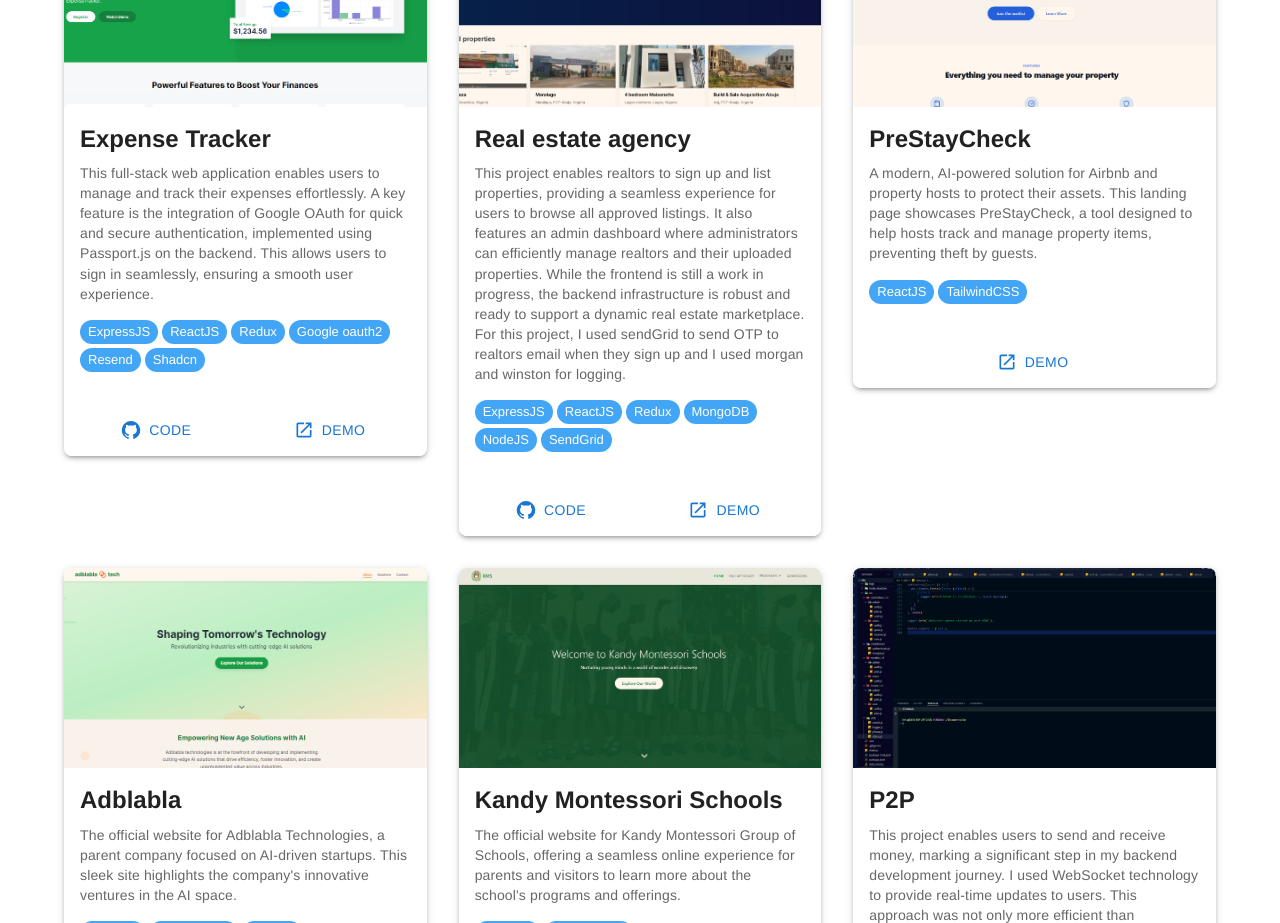
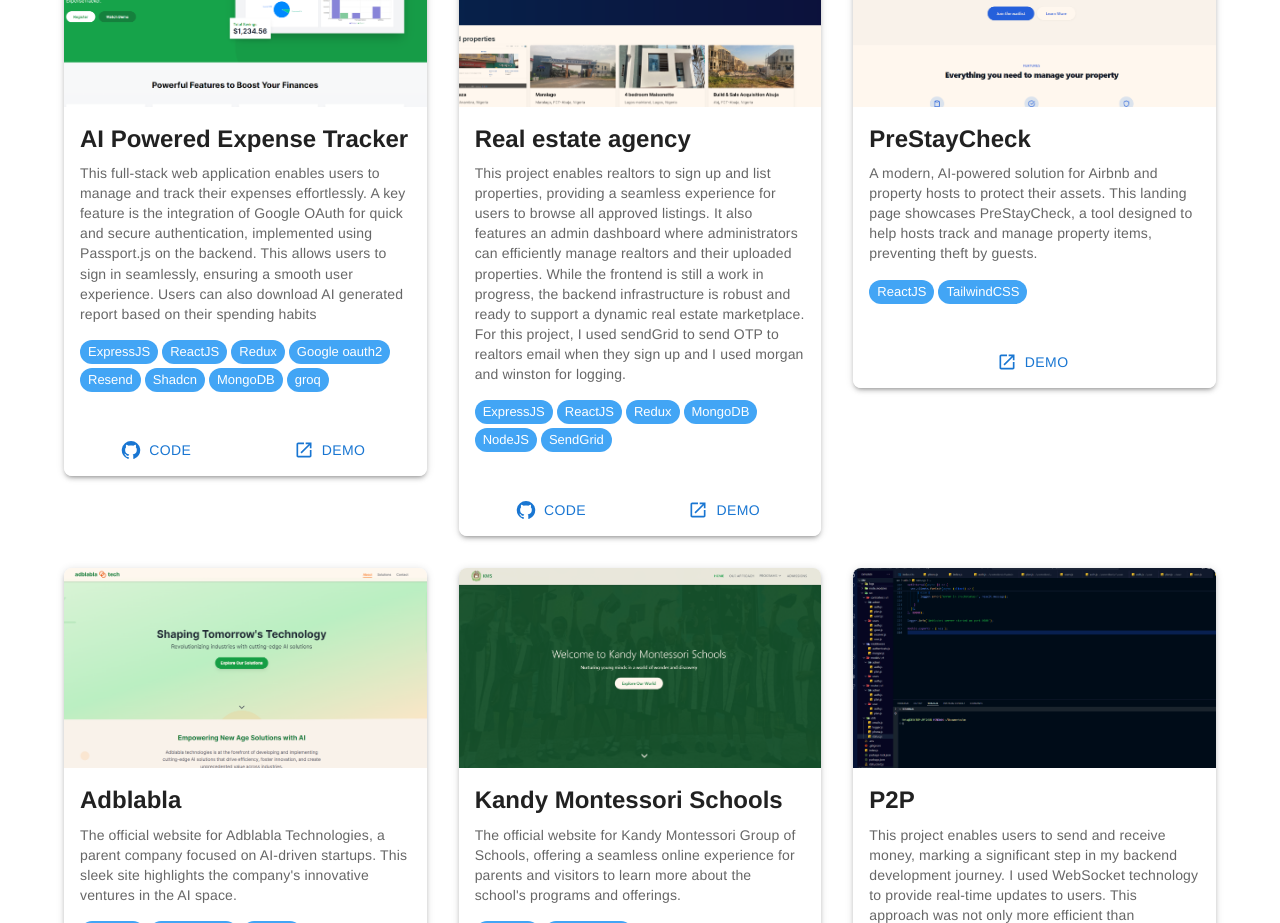
Before and after one commit to Netacci/portfolio-new, a React (Vite) app: page / in a window 1280 px wide. Shown: the part 1100-2023 px from the top of the page. Built offline with nearby package versions, Linux system fonts and the light colour scheme.

Commit message:
update portoflor styles

```diff
--- a/src/data/project.js
+++ b/src/data/project.js
@@ -15,9 +15,9 @@ import Kandy from '../assets/projects/kandy.png';
 
 export const projects = [
   {
-    name: 'Expense Tracker',
+    name: 'AI Powered Expense Tracker',
     description:
-      'This full-stack web application enables users to manage and track their expenses effortlessly. A key feature is the integration of Google OAuth for quick and secure authentication, implemented using Passport.js on the backend. This allows users to sign in seamlessly, ensuring a smooth user experience.',
+      'This full-stack web application enables users to manage and track their expenses effortlessly. A key feature is the integration of Google OAuth for quick and secure authentication, implemented using Passport.js on the backend. This allows users to sign in seamlessly, ensuring a smooth user experience. Users can also download AI generated report based on their spending habits',
     github: 'https://github.com/Netacci/expenseTracker',
     live: 'https://expense-tracker-netaccis-projects.vercel.app',
     image: Bd,
@@ -28,6 +28,8 @@ export const projects = [
       'Google oauth2',
       'Resend',
       'Shadcn',
+      'MongoDB',
+      'groq',
     ],
     // article:
     //   'https://netacci.hashnode.dev/real-time-updates-with-websockets-in-react-and-express-js',
```
